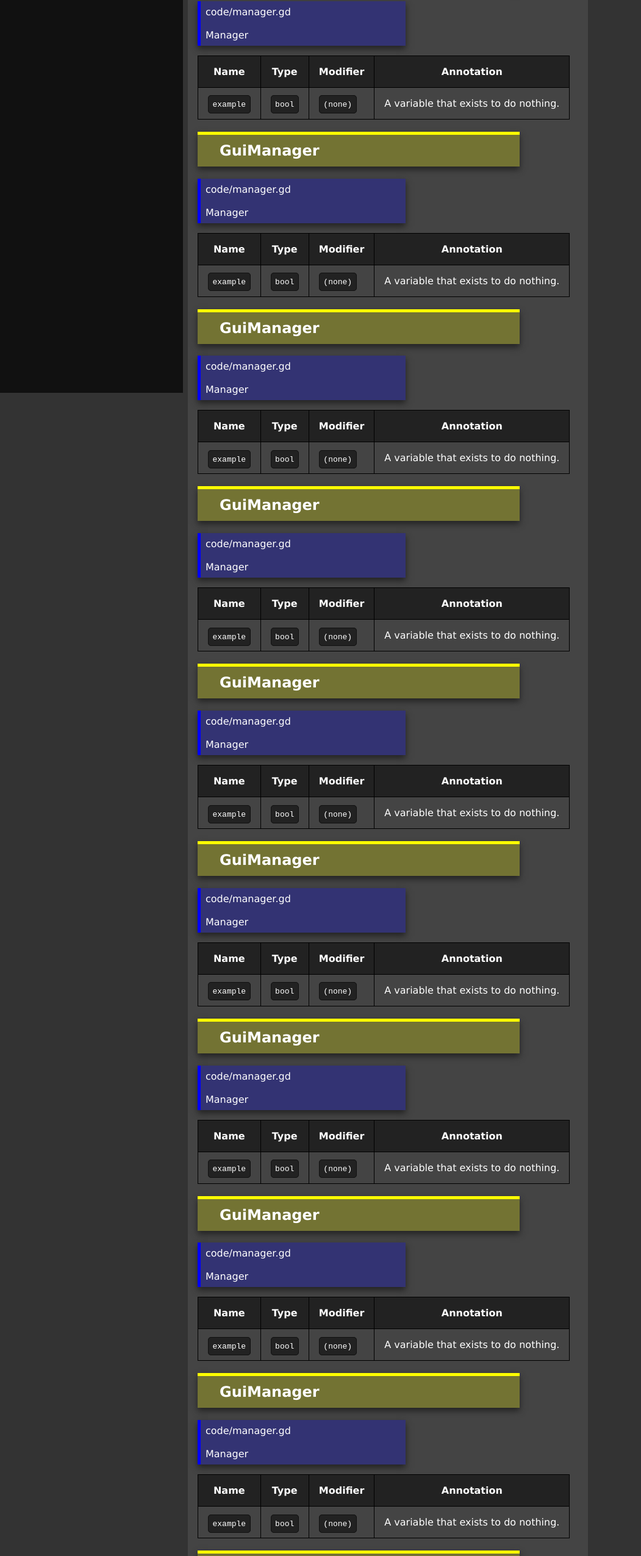
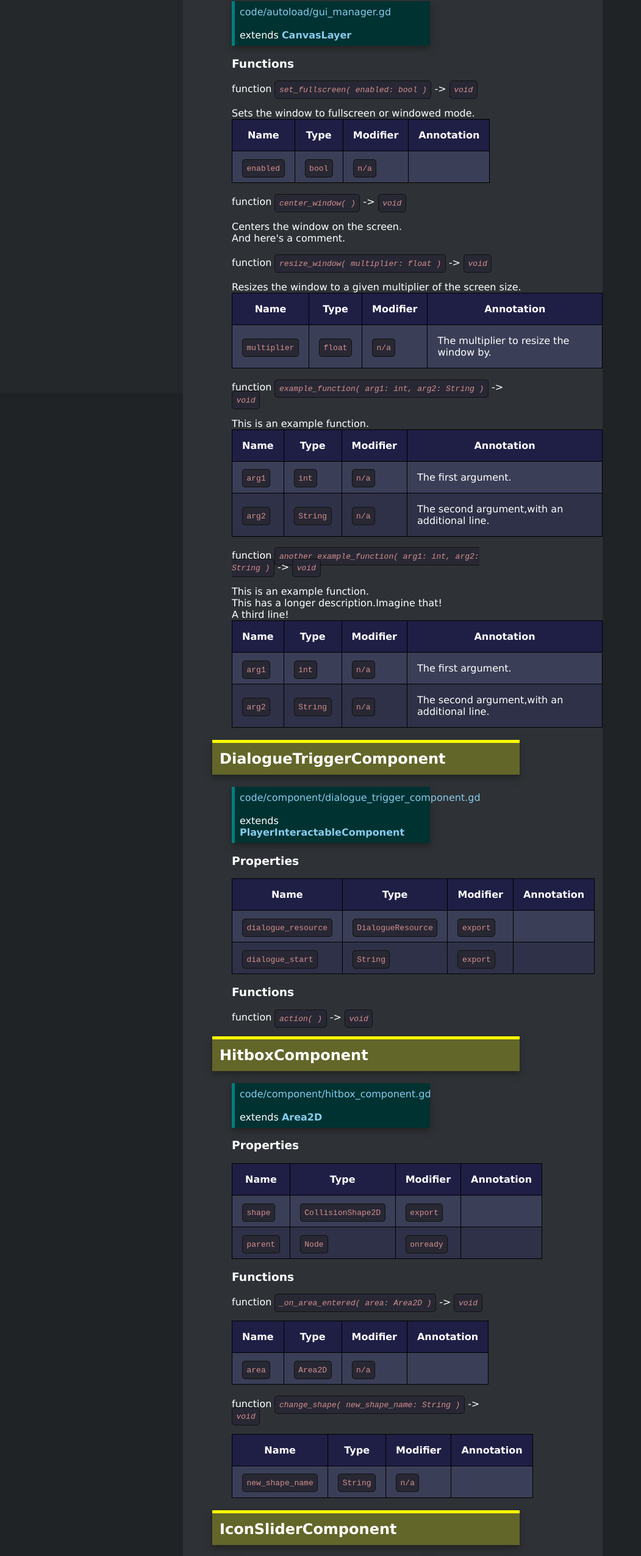
Before and after one commit to besotted-game/besotted-game.github.io, a plain HTML site: page docs/classes.html in a window 1280 px wide. Shown: the part 156-2707 px from the top of the page at 61% size, without its empty margins (0-1051 px from the left). Drawn offline with Linux system fonts and the light colour scheme.

Commit message:
need to rethink this for the layout space

```diff
--- a/docs/classes.html
+++ b/docs/classes.html
@@ -7,16 +7,28 @@
     <link rel="stylesheet" href="docs.css">
 </head>
 <body>
+<div id="content">
     <div class="sidenav">
 
     </div>
     <div class="main">
         <h1>Besotted Class Documentation</h1>
-        <h2 class="gd-class">GuiManager</h2>
-        <p class="note">code/manager.gd
+        <h2 class="gd-class-name">GuiManager</h2>
+<div class="gd-class-block">
+    <p class="note gd-class-info"><a href="https://github.com/besotted-game/besotted-demo-godot/blob/main/code/autoload/gui_manager.gd">code/autoload/gui_manager.gd</a>
         <br>
-            <br>Manager
+        <br>extends <a class="gd-class-extends" href="https://docs.godotengine.org/en/stable/classes/class_canvaslayer.html">CanvasLayer</a>
     </p>
+    <p>
+
+    </p>
+
+    <h3>Functions</h3>
+    <h4 class="gd-function-name"> function <i><code>set_fullscreen( enabled: bool )</code> -> <code>void</code></i> </h4>
+
+    Sets the window to fullscreen or windowed mode.
+
+
     <table>
         <tr>
             <th>Name</th>
@@ -24,18 +36,24 @@
             <th>Modifier</th>
             <th>Annotation</th>
         </tr>
+
         <tr>
-                <td><code>example</code></td>
+            <td><code>enabled</code></td>
             <td><code>bool</code></td>
-                <td><code>(none)</code></td>
-                <td>A variable that exists to do nothing.</td>
+            <td><code>n/a</code></td>
+            <td></td>
         </tr>
     </table>
-        <h2 class="gd-class">GuiManager</h2>
-        <p class="note">code/manager.gd
-            <br>
-            <br>Manager
-        </p>
+
+    <h4 class="gd-function-name"> function <i><code>center_window(  )</code> -> <code>void</code></i> </h4>
+
+    Centers the window on the screen.<br>And here's a comment.
+
+    <h4 class="gd-function-name"> function <i><code>resize_window( multiplier: float )</code> -> <code>void</code></i> </h4>
+
+    Resizes the window to a given multiplier of the screen size.
+
+
     <table>
         <tr>
             <th>Name</th>
@@ -43,18 +61,20 @@
             <th>Modifier</th>
             <th>Annotation</th>
         </tr>
+
         <tr>
-                <td><code>example</code></td>
-                <td><code>bool</code></td>
-                <td><code>(none)</code></td>
-                <td>A variable that exists to do nothing.</td>
+            <td><code>multiplier</code></td>
+            <td><code>float</code></td>
+            <td><code>n/a</code></td>
+            <td>The multiplier to resize the window by.</td>
         </tr>
     </table>
-        <h2 class="gd-class">GuiManager</h2>
-        <p class="note">code/manager.gd
-            <br>
-            <br>Manager
-        </p>
+
+    <h4 class="gd-function-name"> function <i><code>example_function( arg1: int, arg2: String )</code> -> <code>void</code></i> </h4>
+
+    This is an example function.
+
+
     <table>
         <tr>
             <th>Name</th>
@@ -62,18 +82,28 @@
             <th>Modifier</th>
             <th>Annotation</th>
         </tr>
+
         <tr>
-                <td><code>example</code></td>
-                <td><code>bool</code></td>
-                <td><code>(none)</code></td>
-                <td>A variable that exists to do nothing.</td>
+            <td><code>arg1</code></td>
+            <td><code>int</code></td>
+            <td><code>n/a</code></td>
+            <td>The first argument.</td>
+        </tr>
+
+
+        <tr>
+            <td><code>arg2</code></td>
+            <td><code>String</code></td>
+            <td><code>n/a</code></td>
+            <td>The second argument,with an additional line.</td>
         </tr>
     </table>
-        <h2 class="gd-class">GuiManager</h2>
-        <p class="note">code/manager.gd
-            <br>
-            <br>Manager
-        </p>
+
+    <h4 class="gd-function-name"> function <i><code>another_example_function( arg1: int, arg2: String )</code> -> <code>void</code></i> </h4>
+
+    This is an example function.<br>This has a longer description.Imagine that!<br>A third line!
+
+
     <table>
         <tr>
             <th>Name</th>
@@ -81,18 +111,34 @@
             <th>Modifier</th>
             <th>Annotation</th>
         </tr>
+
         <tr>
-                <td><code>example</code></td>
-                <td><code>bool</code></td>
-                <td><code>(none)</code></td>
-                <td>A variable that exists to do nothing.</td>
+            <td><code>arg1</code></td>
+            <td><code>int</code></td>
+            <td><code>n/a</code></td>
+            <td>The first argument.</td>
+        </tr>
+
+
+        <tr>
+            <td><code>arg2</code></td>
+            <td><code>String</code></td>
+            <td><code>n/a</code></td>
+            <td>The second argument,with an additional line.</td>
         </tr>
     </table>
-        <h2 class="gd-class">GuiManager</h2>
-        <p class="note">code/manager.gd
+</div>
+<h2 class="gd-class-name">DialogueTriggerComponent</h2>
+<div class="gd-class-block">
+    <p class="note gd-class-info"><a href="https://github.com/besotted-game/besotted-demo-godot/blob/main/code/component/dialogue_trigger_component.gd">code/component/dialogue_trigger_component.gd</a>
         <br>
-            <br>Manager
+        <br>extends <a class="gd-class-extends" href="https://docs.godotengine.org/en/stable/classes/class_playerinteractablecomponent.html">PlayerInteractableComponent</a>
     </p>
+    <p>
+
+    </p>
+    <h3>Properties</h3>
+
     <table>
         <tr>
             <th>Name</th>
@@ -100,18 +146,40 @@
             <th>Modifier</th>
             <th>Annotation</th>
         </tr>
+
         <tr>
-                <td><code>example</code></td>
-                <td><code>bool</code></td>
-                <td><code>(none)</code></td>
-                <td>A variable that exists to do nothing.</td>
+            <td><code>dialogue_resource</code></td>
+            <td><code>DialogueResource</code></td>
+            <td><code>export</code></td>
+            <td></td>
+        </tr>
+
+
+        <tr>
+            <td><code>dialogue_start</code></td>
+            <td><code>String</code></td>
+            <td><code>export</code></td>
+            <td></td>
         </tr>
     </table>
-        <h2 class="gd-class">GuiManager</h2>
-        <p class="note">code/manager.gd
+
+    <h3>Functions</h3>
+    <h4 class="gd-function-name"> function <i><code>action(  )</code> -> <code>void</code></i> </h4>
+
+
+
+</div>
+<h2 class="gd-class-name">HitboxComponent</h2>
+<div class="gd-class-block">
+    <p class="note gd-class-info"><a href="https://github.com/besotted-game/besotted-demo-godot/blob/main/code/component/hitbox_component.gd">code/component/hitbox_component.gd</a>
         <br>
-            <br>Manager
+        <br>extends <a class="gd-class-extends" href="https://docs.godotengine.org/en/stable/classes/class_area2d.html">Area2D</a>
     </p>
+    <p>
+
+    </p>
+    <h3>Properties</h3>
+
     <table>
         <tr>
             <th>Name</th>
@@ -119,18 +187,29 @@
             <th>Modifier</th>
             <th>Annotation</th>
         </tr>
+
         <tr>
-                <td><code>example</code></td>
-                <td><code>bool</code></td>
-                <td><code>(none)</code></td>
-                <td>A variable that exists to do nothing.</td>
+            <td><code>shape</code></td>
+            <td><code>CollisionShape2D</code></td>
+            <td><code>export</code></td>
+            <td></td>
+        </tr>
+
+
+        <tr>
+            <td><code>parent</code></td>
+            <td><code>Node</code></td>
+            <td><code>onready</code></td>
+            <td></td>
         </tr>
     </table>
-        <h2 class="gd-class">GuiManager</h2>
-        <p class="note">code/manager.gd
-            <br>
-            <br>Manager
-        </p>
+
+    <h3>Functions</h3>
+    <h4 class="gd-function-name"> function <i><code>_on_area_entered( area: Area2D )</code> -> <code>void</code></i> </h4>
+
+
+
+
     <table>
         <tr>
             <th>Name</th>
@@ -138,18 +217,20 @@
             <th>Modifier</th>
             <th>Annotation</th>
         </tr>
+
         <tr>
-                <td><code>example</code></td>
-                <td><code>bool</code></td>
-                <td><code>(none)</code></td>
-                <td>A variable that exists to do nothing.</td>
+            <td><code>area</code></td>
+            <td><code>Area2D</code></td>
+            <td><code>n/a</code></td>
+            <td></td>
         </tr>
     </table>
-        <h2 class="gd-class">GuiManager</h2>
-        <p class="note">code/manager.gd
-            <br>
-            <br>Manager
-        </p>
+
+    <h4 class="gd-function-name"> function <i><code>change_shape( new_shape_name: String )</code> -> <code>void</code></i> </h4>
+
+
+
+
     <table>
         <tr>
             <th>Name</th>
@@ -157,18 +238,26 @@
             <th>Modifier</th>
             <th>Annotation</th>
         </tr>
+
         <tr>
-                <td><code>example</code></td>
-                <td><code>bool</code></td>
-                <td><code>(none)</code></td>
-                <td>A variable that exists to do nothing.</td>
+            <td><code>new_shape_name</code></td>
+            <td><code>String</code></td>
+            <td><code>n/a</code></td>
+            <td></td>
         </tr>
     </table>
-        <h2 class="gd-class">GuiManager</h2>
-        <p class="note">code/manager.gd
+</div>
+<h2 class="gd-class-name">IconSliderComponent</h2>
+<div class="gd-class-block">
+    <p class="note gd-class-info"><a href="https://github.com/besotted-game/besotted-demo-godot/blob/main/code/component/icon_slider_component.gd">code/component/icon_slider_component.gd</a>
         <br>
-            <br>Manager
+        <br>extends <a class="gd-class-extends" href="https://docs.godotengine.org/en/stable/classes/class_node.html">Node</a>
     </p>
+    <p>
+
+    </p>
+    <h3>Properties</h3>
+
     <table>
         <tr>
             <th>Name</th>
@@ -176,18 +265,41 @@
             <th>Modifier</th>
             <th>Annotation</th>
         </tr>
+
         <tr>
-                <td><code>example</code></td>
-                <td><code>bool</code></td>
-                <td><code>(none)</code></td>
-                <td>A variable that exists to do nothing.</td>
+            <td><code>slider</code></td>
+            <td><code>Slider</code></td>
+            <td><code>export</code></td>
+            <td> A hidden slider whose value will control this node's appearance.</td>
+        </tr>
+
+
+        <tr>
+            <td><code>options</code></td>
+            <td><code>Array[Node]</code></td>
+            <td><code>n/a</code></td>
+            <td></td>
+        </tr>
+
+
+        <tr>
+            <td><code>parent</code></td>
+            <td><code>Node</code></td>
+            <td><code>onready</code></td>
+            <td></td>
         </tr>
     </table>
-        <h2 class="gd-class">GuiManager</h2>
-        <p class="note">code/manager.gd
-            <br>
-            <br>Manager
-        </p>
+
+    <h3>Functions</h3>
+    <h4 class="gd-function-name"> function <i><code>_ready(  )</code> -> <code>void</code></i> </h4>
+
+
+
+    <h4 class="gd-function-name"> function <i><code>_process( delta: float )</code> -> <code>void</code></i> </h4>
+
+
+
+
     <table>
         <tr>
             <th>Name</th>
@@ -195,241 +307,17 @@
             <th>Modifier</th>
             <th>Annotation</th>
         </tr>
+
         <tr>
-                <td><code>example</code></td>
-                <td><code>bool</code></td>
-                <td><code>(none)</code></td>
-                <td>A variable that exists to do nothing.</td>
+            <td><code>delta</code></td>
+            <td><code>float</code></td>
+            <td><code>n/a</code></td>
+            <td></td>
         </tr>
     </table>
-        <h2 class="gd-class">GuiManager</h2>
-        <p class="note">code/manager.gd
-            <br>
-            <br>Manager
-        </p>
-        <table>
-            <tr>
-                <th>Name</th>
-                <th>Type</th>
-                <th>Modifier</th>
-                <th>Annotation</th>
-            </tr>
-            <tr>
-                <td><code>example</code></td>
-                <td><code>bool</code></td>
-                <td><code>(none)</code></td>
-                <td>A variable that exists to do nothing.</td>
-            </tr>
-        </table>
-        <h2 class="gd-class">GuiManager</h2>
-        <p class="note">code/manager.gd
-            <br>
-            <br>Manager
-        </p>
-        <table>
-            <tr>
-                <th>Name</th>
-                <th>Type</th>
-                <th>Modifier</th>
-                <th>Annotation</th>
-            </tr>
-            <tr>
-                <td><code>example</code></td>
-                <td><code>bool</code></td>
-                <td><code>(none)</code></td>
-                <td>A variable that exists to do nothing.</td>
-            </tr>
-        </table>
-        <h2 class="gd-class">GuiManager</h2>
-        <p class="note">code/manager.gd
-            <br>
-            <br>Manager
-        </p>
-        <table>
-            <tr>
-                <th>Name</th>
-                <th>Type</th>
-                <th>Modifier</th>
-                <th>Annotation</th>
-            </tr>
-            <tr>
-                <td><code>example</code></td>
-                <td><code>bool</code></td>
-                <td><code>(none)</code></td>
-                <td>A variable that exists to do nothing.</td>
-            </tr>
-        </table>
-        <h2 class="gd-class">GuiManager</h2>
-        <p class="note">code/manager.gd
-            <br>
-            <br>Manager
-        </p>
-        <table>
-            <tr>
-                <th>Name</th>
-                <th>Type</th>
-                <th>Modifier</th>
-                <th>Annotation</th>
-            </tr>
-            <tr>
-                <td><code>example</code></td>
-                <td><code>bool</code></td>
-                <td><code>(none)</code></td>
-                <td>A variable that exists to do nothing.</td>
-            </tr>
-        </table>
-        <h2 class="gd-class">GuiManager</h2>
-        <p class="note">code/manager.gd
-            <br>
-            <br>Manager
-        </p>
-        <table>
-            <tr>
-                <th>Name</th>
-                <th>Type</th>
-                <th>Modifier</th>
-                <th>Annotation</th>
-            </tr>
-            <tr>
-                <td><code>example</code></td>
-                <td><code>bool</code></td>
-                <td><code>(none)</code></td>
-                <td>A variable that exists to do nothing.</td>
-            </tr>
-        </table>
-        <h2 class="gd-class">GuiManager</h2>
-        <p class="note">code/manager.gd
-            <br>
-            <br>Manager
-        </p>
-        <table>
-            <tr>
-                <th>Name</th>
-                <th>Type</th>
-                <th>Modifier</th>
-                <th>Annotation</th>
-            </tr>
-            <tr>
-                <td><code>example</code></td>
-                <td><code>bool</code></td>
-                <td><code>(none)</code></td>
-                <td>A variable that exists to do nothing.</td>
-            </tr>
-        </table>
-        <h2 class="gd-class">GuiManager</h2>
-        <p class="note">code/manager.gd
-            <br>
-            <br>Manager
-        </p>
-        <table>
-            <tr>
-                <th>Name</th>
-                <th>Type</th>
-                <th>Modifier</th>
-                <th>Annotation</th>
-            </tr>
-            <tr>
-                <td><code>example</code></td>
-                <td><code>bool</code></td>
-                <td><code>(none)</code></td>
-                <td>A variable that exists to do nothing.</td>
-            </tr>
-        </table>
-        <h2 class="gd-class">GuiManager</h2>
-        <p class="note">code/manager.gd
-            <br>
-            <br>Manager
-        </p>
-        <table>
-            <tr>
-                <th>Name</th>
-                <th>Type</th>
-                <th>Modifier</th>
-                <th>Annotation</th>
-            </tr>
-            <tr>
-                <td><code>example</code></td>
-                <td><code>bool</code></td>
-                <td><code>(none)</code></td>
-                <td>A variable that exists to do nothing.</td>
-            </tr>
-        </table>
-        <h2 class="gd-class">GuiManager</h2>
-        <p class="note">code/manager.gd
-            <br>
-            <br>Manager
-        </p>
-        <table>
-            <tr>
-                <th>Name</th>
-                <th>Type</th>
-                <th>Modifier</th>
-                <th>Annotation</th>
-            </tr>
-            <tr>
-                <td><code>example</code></td>
-                <td><code>bool</code></td>
-                <td><code>(none)</code></td>
-                <td>A variable that exists to do nothing.</td>
-            </tr>
-        </table>
-        <h2 class="gd-class">GuiManager</h2>
-        <p class="note">code/manager.gd
-            <br>
-            <br>Manager
-        </p>
-        <table>
-            <tr>
-                <th>Name</th>
-                <th>Type</th>
-                <th>Modifier</th>
-                <th>Annotation</th>
-            </tr>
-            <tr>
-                <td><code>example</code></td>
-                <td><code>bool</code></td>
-                <td><code>(none)</code></td>
-                <td>A variable that exists to do nothing.</td>
-            </tr>
-        </table>
-        <h2 class="gd-class">GuiManager</h2>
-        <p class="note">code/manager.gd
-            <br>
-            <br>Manager
-        </p>
-        <table>
-            <tr>
-                <th>Name</th>
-                <th>Type</th>
-                <th>Modifier</th>
-                <th>Annotation</th>
-            </tr>
-            <tr>
-                <td><code>example</code></td>
-                <td><code>bool</code></td>
-                <td><code>(none)</code></td>
-                <td>A variable that exists to do nothing.</td>
-            </tr>
-        </table>
-        <h2 class="gd-class">GuiManager</h2>
-        <p class="note">code/manager.gd
-            <br>
-            <br>Manager
-        </p>
-        <table>
-            <tr>
-                <th>Name</th>
-                <th>Type</th>
-                <th>Modifier</th>
-                <th>Annotation</th>
-            </tr>
-            <tr>
-                <td><code>example</code></td>
-                <td><code>bool</code></td>
-                <td><code>(none)</code></td>
-                <td>A variable that exists to do nothing.</td>
-            </tr>
-        </table>
+</div>
+
+    </div>
 </div>
 </body>
 <footer>
--- a/docs/docs.css
+++ b/docs/docs.css
@@ -9,12 +9,25 @@ html {
 body {
     font-family: 'Verdana', sans-serif;
     color: white;
-    background-color: #333;
+    background-color: #202326;
+}
+
+div#content {
+    margin: 0 auto;
+    width: 80%;
 }
 
 table {
     border-collapse: collapse;
     border: 1px solid black;
+}
+
+tr {
+    background-color: #2e3147;
+}
+
+tr:nth-child(even) {
+    background-color: #3a3e57;
 }
 
 th, td {
@@ -23,27 +36,43 @@ th, td {
 }
 
 th {
-    background-color: #222;
+    background-color: #1f1e45;
 }
 
 p.note {
-    border-left: 5px solid blue;
     padding: 0.5em;
-    background-color: rgba(0, 0, 255, 0.25);
     width: 50%;
     box-shadow: 0 5px 10px #222;
+}
+
+p.gd-class-info {
+    border-left: 5px solid rgb(0, 127, 127);
+    background-color: rgba(0, 50, 50);
+}
+
+a {
+    color: #88CBEC;
+    text-decoration: none;
+}
+
+a:hover {
+    color: #c5ecff;
+    text-decoration: underline;
+}
+
+a.gd-class-extends {
+    font-weight: bold;
 }
 
 h2, h3, h4 {
     width: 75%;
 }
 
-h2.gd-class {
+h2.gd-class-name {
     border-top: 5px solid yellow;
     padding: 0.5em;
     background-color: rgba(255, 255, 0, 0.25);
     box-shadow: 0 5px 10px #222;
-    padding-left: 1.5em;
 }
 
 .sidenav {
@@ -53,21 +82,35 @@ h2.gd-class {
     z-index: 1;
     top: 0;
     left: 0;
-    background-color: #111;
+    background-color: #25282B;
 }
 
 .main {
-    padding-left: 1em;
+    padding-left: 3em;
     margin-left: var(--sidenav-width);
     width: 50%;
-    background-color: #444;
+    background-color: #2E3236;
     position: absolute;
     top: 0;
+    left: 0;
 }
 
 code {
-    background-color: #222;
+    color: #D58F8F;
+    background-color: #282834;
     padding: 0.5em;
+    font-size: 1em;
     border-radius: 5px;
     border: 1px solid #111;
 }
+
+div.gd-class-block {
+    margin-left: 2em;
+}
+
+h4.gd-function-name {
+    font-weight: normal;
+}
+
+h4.gd-function-name code {
+}
```
Lines whose indentation alone changed are shown as unchanged.
